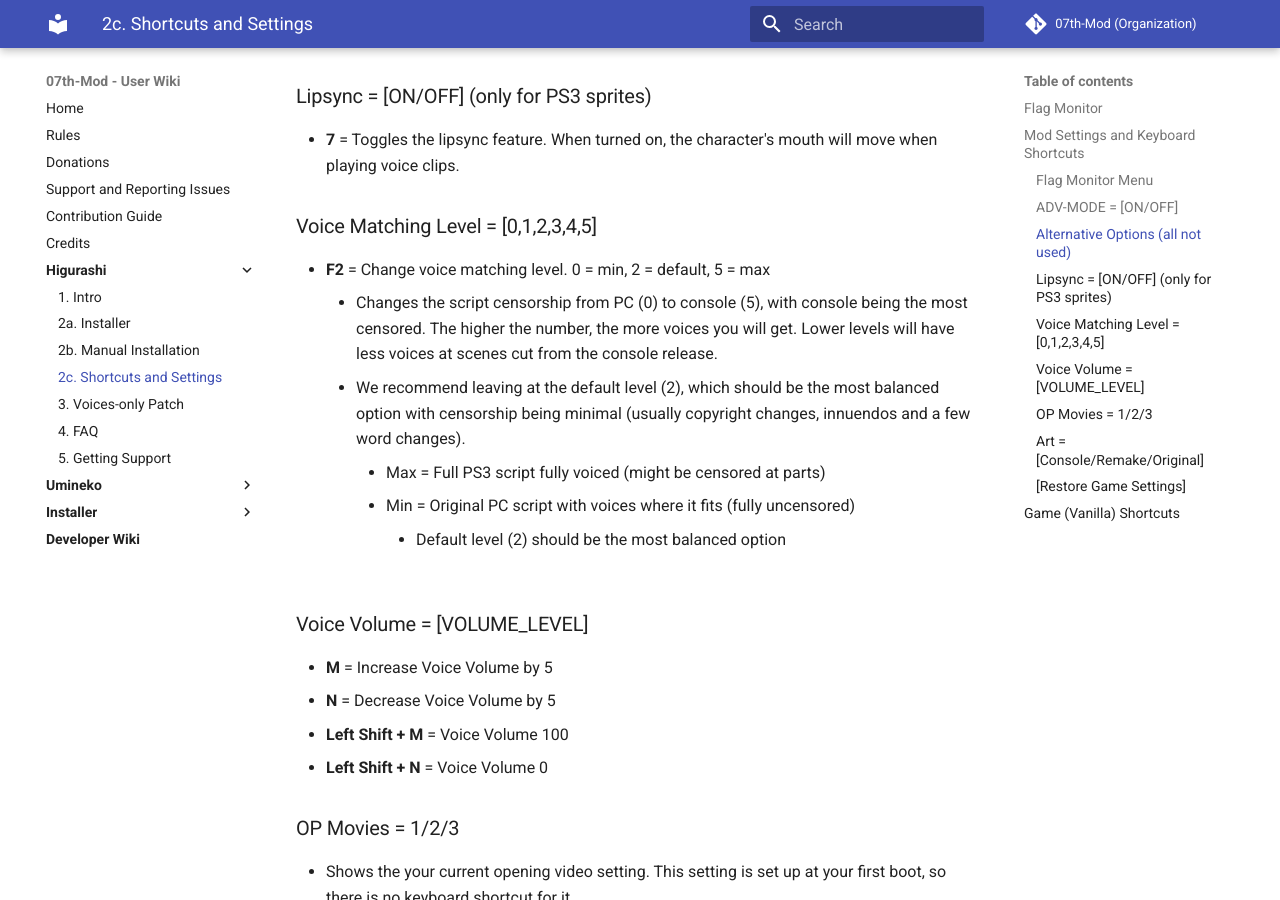
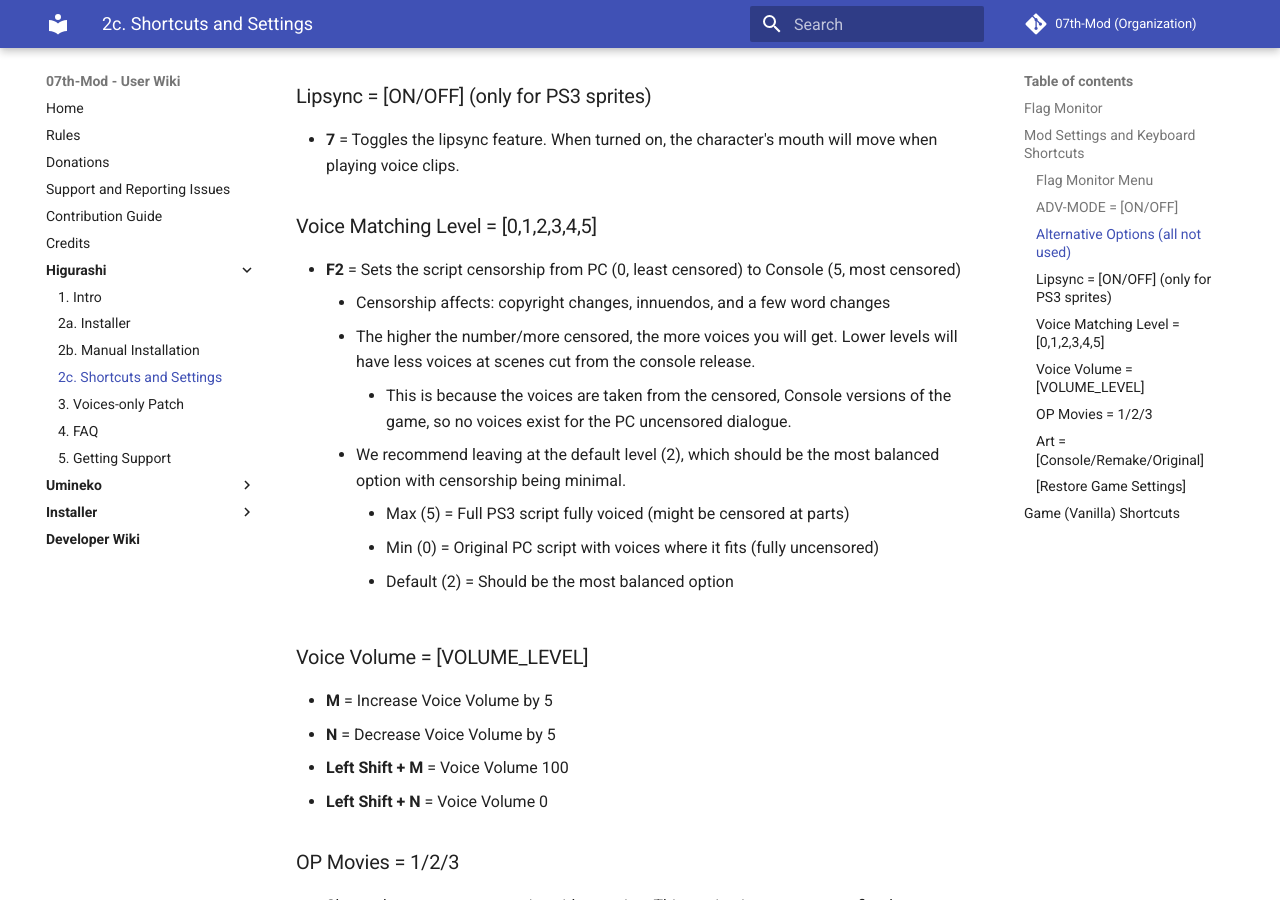
Before and after one commit to 07th-mod/wiki, an MkDocs documentation site: the page built from docs/Higurashi/Higurashi-Part-2---Patch-configuration-and-keyboard-shortcuts.md, in a window 1280 px wide and 900 px high, scrolled down 1426 px. Built offline with MkDocs 1.6.1 and Material for MkDocs 9.7.7, drawn with Linux system fonts in a browser that asks for light colours.

Commit message:
Fix: Fix formatting of censorship info

```diff
--- a/docs/Higurashi/Higurashi-Part-2---Patch-configuration-and-keyboard-shortcuts.md
+++ b/docs/Higurashi/Higurashi-Part-2---Patch-configuration-and-keyboard-shortcuts.md
@@ -43,12 +43,14 @@
 
 ### Voice Matching Level = [0,1,2,3,4,5]
 
-* **F2** = Change voice matching level. 0 = min, 2 = default, 5 = max
-    * Changes the script censorship from PC (0) to console (5), with console being the most censored. The higher the number, the more voices you will get. Lower levels will have less voices at scenes cut from the console release.
-    * We recommend leaving at the default level (2), which should be the most balanced option with censorship being minimal (usually copyright changes, innuendos and a few word changes).
-        * Max = Full PS3 script fully voiced (might be censored at parts)
-        * Min = Original PC script with voices where it fits (fully uncensored)
-            * Default level (2) should be the most balanced option
+* **F2** = Sets the script censorship from PC (0, least censored) to Console (5, most censored)
+    * Censorship affects: copyright changes, innuendos, and a few word changes
+    * The higher the number/more censored, the more voices you will get. Lower levels will have less voices at scenes cut from the console release.
+        * This is because the voices are taken from the censored, Console versions of the game, so no voices exist for the PC uncensored dialogue.
+    * We recommend leaving at the default level (2), which should be the most balanced option with censorship being minimal.
+        * Max (5) = Full PS3 script fully voiced (might be censored at parts)
+        * Min (0) = Original PC script with voices where it fits (fully uncensored)
+        * Default (2) = Should be the most balanced option
 
 ### Voice Volume = [VOLUME_LEVEL]
 
```
